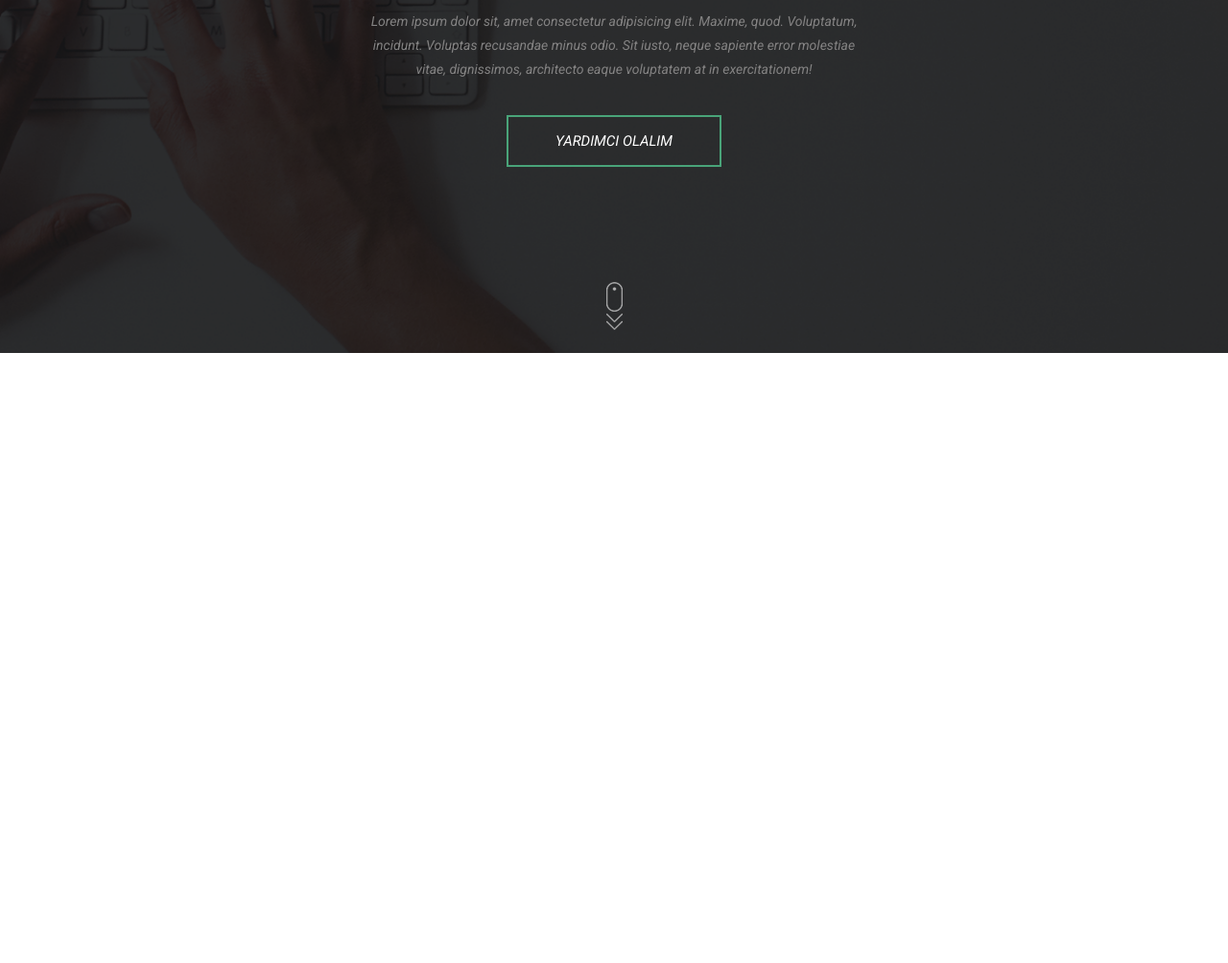
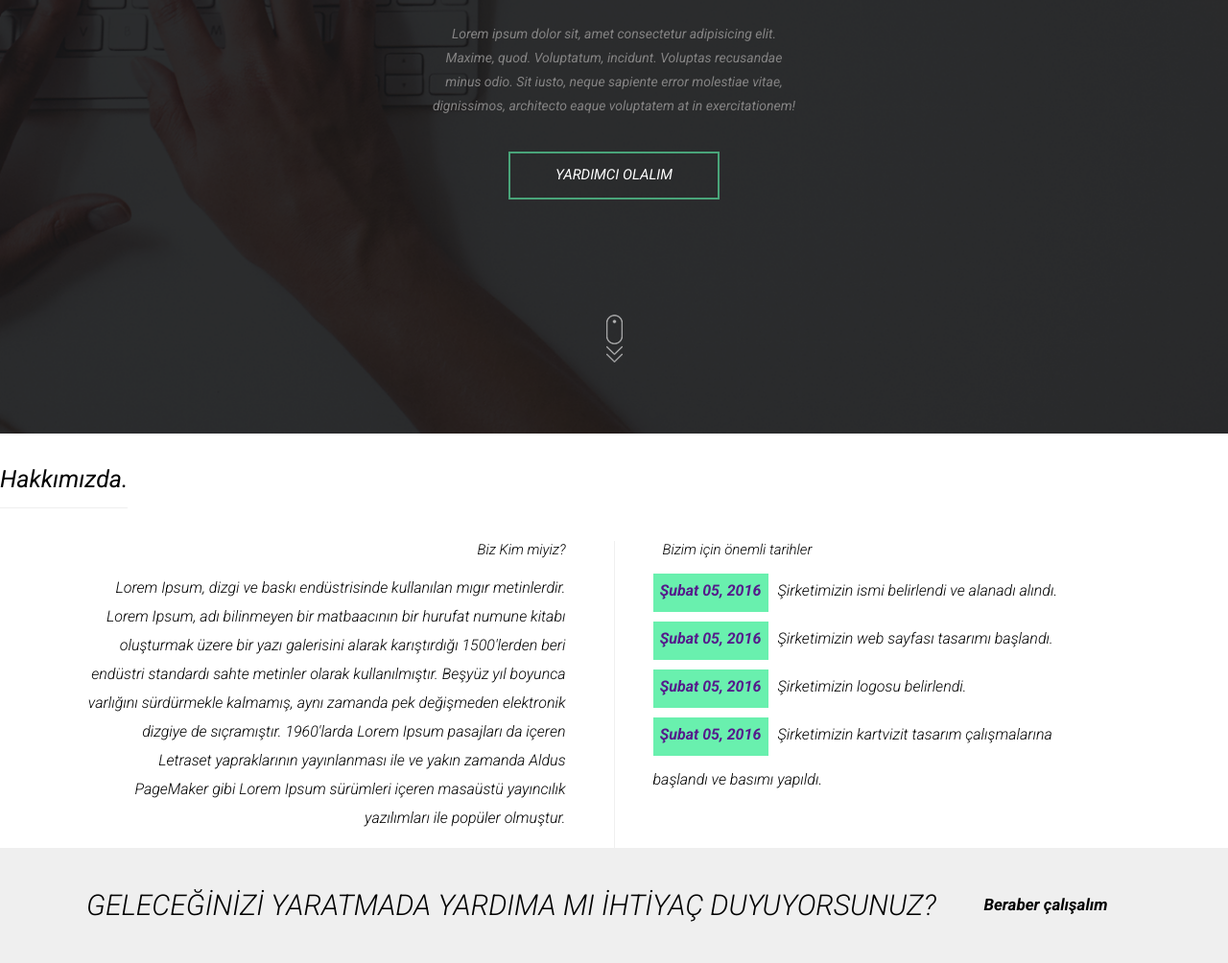
Before and after one commit to beydacar1/webazor, a website: page index.html in a window 1280 px wide. Shown: the part 258-1262 px from the top of the page at 96% size. Before the commit the page ends 800 px from the top, so only its background shows below. Drawn offline with Linux system fonts and the light colour scheme.

Commit message:
aside kısmına kadar tamamlandı

```diff
--- a/index.html
+++ b/index.html
@@ -1,19 +1,20 @@
 <!DOCTYPE html>
 <html lang="en">
+
 <head>
     <title>Webazor</title>
     <link rel="stylesheet" href="./css/style.css">
     <link rel="stylesheet" href="./css/normalize.css">
-    <link href="https://fonts.googleapis.com/css2?family=Roboto:ital,wght@1,400;1,700;1,900&display=swap" rel="stylesheet">
+    <link href="https://fonts.googleapis.com/css2?family=Roboto:ital,wght@1,400;1,700;1,900&display=swap"
+        rel="stylesheet">
+        <link href="https://fonts.googleapis.com/css2?family=Roboto:ital,wght@1,100;1,300&display=swap" rel="stylesheet">
 </head>
+
 <body>
     <header>
         <div id="header">
-                <div id="top">
-                    <div class="logo">
             <a href=""><img src="images/webazor-logo.png" alt="logo"></a>
-                        </div>
-                        <div class="header-menu">
+            <nav>
                 <ul>
                     <li>
                         <a href="">ANASAYFA</a>
@@ -31,15 +32,41 @@
                         <a href="">İLETİŞİM</a>
                     </li>
                 </ul>
-                        </div>
-                </div>
-                <nav>
-                    <h3>GELECEĞE MERHABA DİYORUZ.</h3>
-                    <p>Lorem ipsum dolor sit, amet consectetur adipisicing elit. Maxime, quod. Voluptatum, incidunt. Voluptas recusandae minus odio. Sit iusto, neque sapiente error molestiae vitae, dignissimos, architecto eaque voluptatem at in exercitationem!</p>
-                    <a id="button" href="">YARDIMCI OLALIM</a>
-                    <a id="scrool" href=""><img src="images/scroll.png" alt="button"></a>
             </nav>
         </div>
+        <section>
+            <h3>GELECEĞE MERHABA DİYORUZ.</h3>
+            <p>Lorem ipsum dolor sit, amet consectetur adipisicing elit. Maxime, quod. Voluptatum, incidunt. Voluptas
+                recusandae minus odio. Sit iusto, neque sapiente error molestiae vitae, dignissimos, architecto eaque
+                voluptatem at in exercitationem!</p>
+            <button>YARDIMCI OLALIM</button>
+            <a href=""><img src="images/scroll.png" alt="button"></a>
+        </section>
     </header>
+    <h4>Hakkımızda.</h4>
+    <article>
+        <div class="left-content">
+            <span>Biz Kim miyiz?</span>
+            <p> Lorem Ipsum, dizgi ve baskı endüstrisinde kullanılan mıgır metinlerdir. Lorem Ipsum, adı bilinmeyen bir matbaacının bir hurufat numune kitabı oluşturmak üzere bir yazı galerisini alarak karıştırdığı 1500'lerden beri endüstri standardı sahte metinler olarak kullanılmıştır.
+                Beşyüz yıl boyunca varlığını sürdürmekle kalmamış, aynı zamanda pek değişmeden elektronik dizgiye de sıçramıştır. 1960'larda Lorem Ipsum pasajları da içeren Letraset yapraklarının yayınlanması ile ve yakın zamanda Aldus PageMaker gibi Lorem Ipsum sürümleri içeren masaüstü yayıncılık yazılımları ile popüler olmuştur.</p>
+            </div>
+        <div class="right-content">
+            <span>Bizim için önemli tarihler</span>
+            <ul>
+                <li><a href="">Şubat 05, 2016</a>Şirketimizin ismi belirlendi ve alanadı alındı.</li>
+                <li><a href="">Şubat 05, 2016</a>Şirketimizin web sayfası tasarımı başlandı.</li>
+                <li><a href="">Şubat 05, 2016</a>Şirketimizin logosu belirlendi.</li>
+                <li><a href="">Şubat 05, 2016</a>Şirketimizin kartvizit tasarım çalışmalarına başlandı ve basımı yapıldı.</li>
+            </ul>
+        </div>
+    </article>
+    <aside>
+
+    <div id="aside">
+        <span>GELECEĞİNİZİ YARATMADA YARDIMA MI İHTİYAÇ DUYUYORSUNUZ?</span>
+        <button>Beraber çalışalım</button>
+    </div>
+    </aside>
 </body>
+
 </html>
--- a/scss/style.scss
+++ b/scss/style.scss
@@ -1,52 +1,50 @@
-body{
+body {
   width: 100%;
-    font-family: 'roboto' , sans-serif;
-}
-header{
-    background: url("../images/header-background.png") no-repeat ;
+  font-family: "roboto", sans-serif;
+  header {
+    background: url("../images/header-background.png") no-repeat;
     background-size: cover;
+    align-items: center;
     width: 100%;
-    height: auto;
-}
-#top{
-    border-bottom: 1px solid #3e4041;
-    padding: 40px;
-}
-#header{
-    .logo{
-       display: inline-block;
-    }
-    .header-menu{
-    display: block;
-    float: right;
-        ul{
-        display: inline-flex;
-        }
-        li{
-        flex-direction: column;
+    #header {
+      width: 1100px;
+      display: flex;
+      margin: 0px auto;
+      padding: 30px 0;
+      align-items: center;
+      justify-content: space-between;
+      border-bottom: 0.4px solid #414141;
+      nav {
+        ul {
+          display: flex;
+          li {
             padding-right: 18px;
-         }
-        a{
+            a {
               font-size: 16px;
-        color:#fff;
+              color: #fff;
               font-weight: 400;
-
-        &:hover{
+              &:hover {
                 color: #49a479;
               }
             }
           }
-    nav{
-        width: 75%;
-        text-align: center;
-        margin: 0 auto;
-        padding-top: 50px;
-        h3{
-            font-size: 35px;
+        }
+      }
+    }
+    section {
+      width: 700px;
+      padding: 50px 0;
+      display: flex;
+      flex-direction: column;
+      align-items: center;
+      margin: 0px auto;
+      color: white;
+      h3 {
+        font-size: 38px;
         color: #49a479;
         font-weight: 700;
       }
-        p{
+      p {
         margin: 0 auto;
         width: 55%;
         color: #848383;
@@ -54,27 +52,110 @@ header{
         line-height: 25px;
         padding-bottom: 35px;
         font-weight: normal;
+        text-align: center;
       }
-        #button{
-            display: block;
-            margin: 0 auto;
+      button {
         width: 220px;
         height: 50px;
-            border: 2px solid #49a479 ;
+        border: 2px solid #49a479;
         color: #fff;
-            font-size:15px;
-            line-height: 50px;
+        font-size: 15px;
         font-weight: 400;
+        background: none;
 
-            &:hover{
-                background-color: rgba(255, 255, 255, 0.575);
+        &:hover {
           color: #398561;
         }
       }
-        #scrool{
+      a {
         display: block;
         padding: 20px;
         margin-top: 100px;
       }
     }
   }
+  h4 {
+    font-size: 25px;
+    border-bottom: 1px solid #efefef;
+    display: inline-block;
+    justify-content: center;
+    font-weight: 400;
+    padding-bottom: 15px;
+  }
+  article {
+    display: flex;
+    color: #000;
+    justify-content: center;
+    width: 100%;
+    margin: 0px auto;
+    .left-content {
+      width: 550px;
+      text-align: right;
+      border-right: 1px solid #efefef;
+      span {
+        font-weight: 300;
+        font-size: 15px;
+        margin-right: 50px;
+      }
+      p {
+        font-style: 14px;
+        font-weight: 300;
+        line-height: 30px;
+        margin-right: 50px;
+      }
+    }
+    .right-content {
+      text-align: left;
+      width: 550px;
+      span {
+        font-weight: 300;
+        font-size: 15px;
+        margin-left: 50px;
+      }
+      ul {
+        margin-right: 50px;
+        li {
+          line-height: 30px;
+          font-weight: 300;
+          a {
+            display: inline-block;
+            margin-right: 10px;
+            width: 120px;
+            height: 40px;
+            background-color: #69f0ae;
+            line-height: 35px;
+            text-align: center;
+            font-weight: bold;
+            margin-bottom: 10px;
+          }
+        }
+      }
+    }
+  }
+  aside{
+      width: 100%;
+      background-color: #efefef;
+    #aside {
+      width: 1100px;
+      align-items: center;
+      display: flex;
+      margin: 0px auto;
+      align-items: center;
+      justify-content: space-between;
+      height: 120px;
+      span {
+        font-size: 30px;
+        font-weight: 300;
+      }
+      button {
+        width: 200px;
+        height: 45px;
+        background: none;
+        border: 1px solid #efefef;
+        font-size: 17px;
+        font-weight: 600;
+      }
+    }
+
+  }
+}
```
Also changed, not shown: css/style.css. Lines whose indentation alone changed are shown as unchanged.
